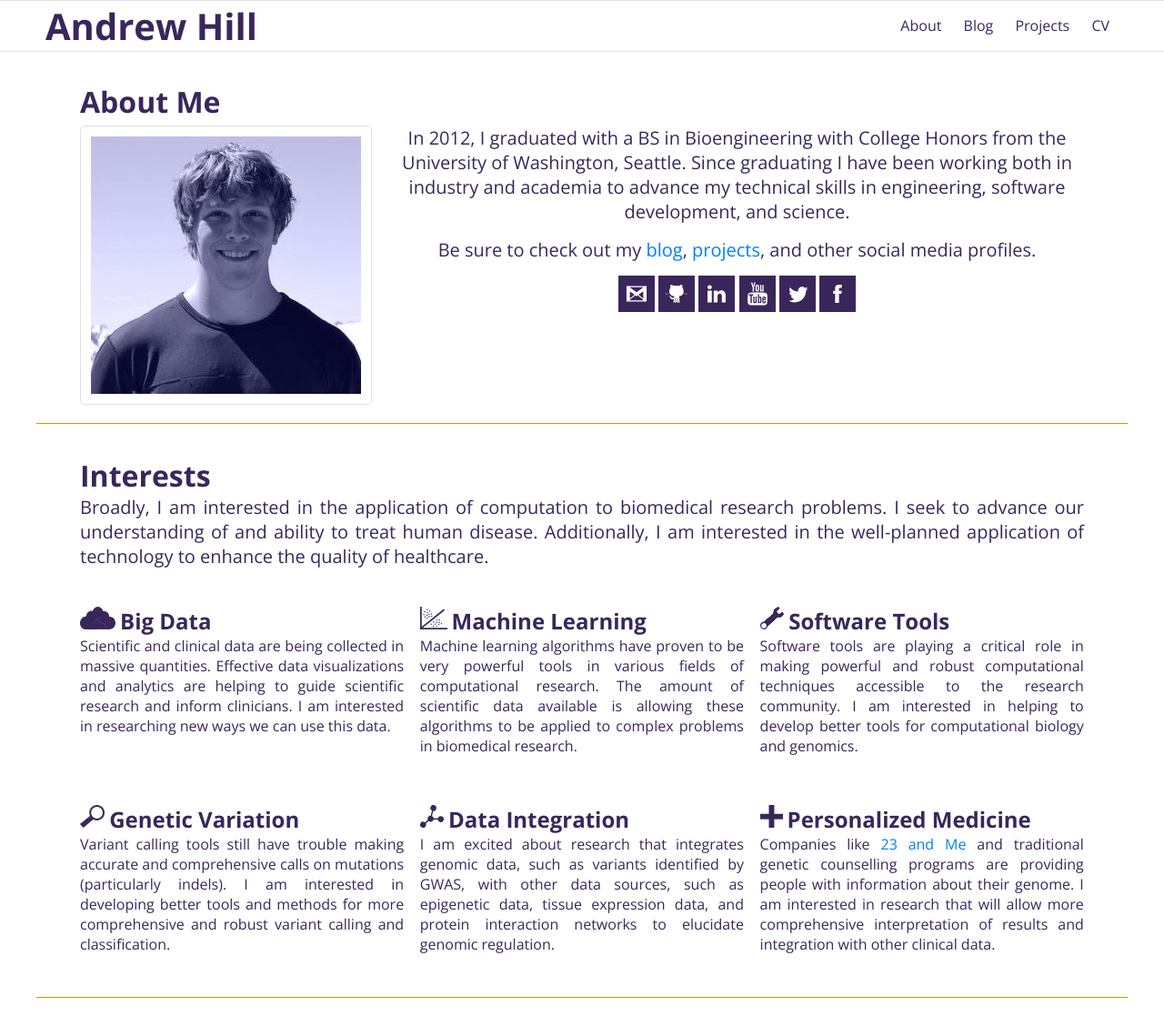
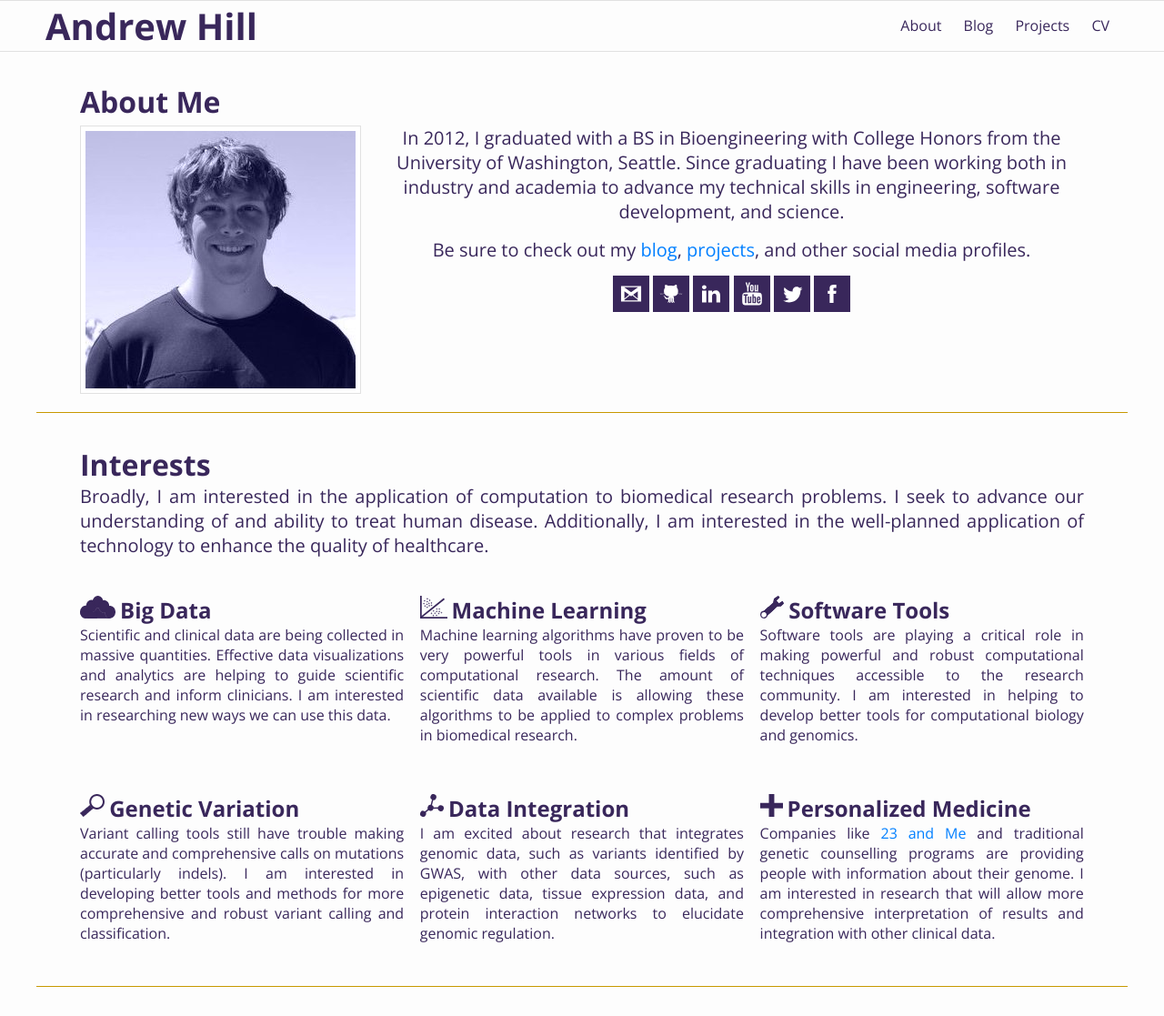
Before and after one commit to andrewhill157/personal-website, a Jekyll site: the page built from index.html, in a window 1280 px wide and 1117 px high. Shown: the whole window at 91% size. Built offline with Jekyll 4.4.1, drawn with Linux system fonts in a browser that asks for light colours; nearby versions of some CDN libraries; Markdown is read by kramdown in place of the engine named in the settings.

Commit message:
Removed most hover behavior for mobile devices. Off-white background color. Cleaner headshot and project thumbnail images. Added scale animation to project thumbnails.

```diff
--- a/css/about.css
+++ b/css/about.css
@@ -7,10 +7,9 @@
     max-width: 90%;
 
     margin-right: 20px;
-    border-radius: 5px;
     background-color: white;
 
-    padding: 11px;
+    padding: 5px;
     border: 1.5px solid #e1e1e1;
     float: left;
 }
--- a/css/navigationBar.css
+++ b/css/navigationBar.css
@@ -5,7 +5,7 @@
 }
 
 #header {
-	background: white;
+	background-color: #FDFDFD;
 
 	border-top: 1px solid #e1e1e1;
 	border-bottom: 1px solid #e1e1e1;
--- a/css/projects.css
+++ b/css/projects.css
@@ -3,15 +3,18 @@
 
   overflow: hidden;
 
-  border: 10px solid white;
   box-shadow: 1px 1px 1px 1px #888888;
+  transition: all .15s;
+  -webkit-transition: all .15s;
+  -moz-transition: all .15s;
+
 }
 
 .projectThumbnailBody img {
   position: relative;
   overflow: hidden;
-  width: 99.5%;
-  border: 1px solid #e1e1e1;
+  width: 100%;
+  background-color: white;
 }
 
 .projectThumbnailBody p {
@@ -26,9 +29,9 @@
   height: 30px;
   width: 95%;
   font-weight: 600;
-  transition: height .2s;
-  -webkit-transition: height .2s;
-  -moz-transition: height .2s;
+  transition: all .15s;
+  -webkit-transition: all .15s;
+  -moz-transition: all .15s;
 }
 
 /*Javascript used to toggle these classes and show/hide descriptions*/
@@ -36,28 +39,12 @@
   opacity: 0;
 }
 
-
-.projectThumbnailBody:hover > p{
-  height: 80px;
-}
-
-.projectThumbnailBody:hover p small  {
-  opacity: 1;
-}
-
-
 .project {
   margin-bottom: 20px;
 }
 
 .projectTitle {
   font-size: 20px;
-}
-
-.projectTitle:hover {
-    cursor: pointer;
-
-    color: #C79900;
 }
 
 .projectBody {
@@ -87,6 +74,34 @@
   margin-right: 3px;
 }
 
+@media(min-device-width: 700px) {
+
+  .projectThumbnailBody:hover {
+    transform:scale(1.03);
+    -moz-transform:scale(1.03);
+    -webkit-transform:scale(1.03);
+    -o-transform:scale(1.03);
+  }
+
+  .projectThumbnailBody:hover > img {
+
+  }
+
+  .projectThumbnailBody:hover > p{
+    height: 90px;
+  }
+
+  .projectThumbnailBody:hover p small  {
+    opacity: 1;
+  }
+
+  .projectTitle:hover {
+    cursor: pointer;
+
+    color: #C79900;
+  }
+
   .projectTitle:hover > .expandIcon {
     background-color: #C79900;
   }
+}
--- a/css/styles.css
+++ b/css/styles.css
@@ -2,7 +2,7 @@
 body {
     color: #39275B;
     font-family: 'Open Sans', sans-serif;
-    background-color: white;
+    background-color: #FDFDFD;
 }
 
 a {
@@ -84,7 +84,7 @@
     margin-top: 55px;
 
     text-align: center;
-    background-color: white;
+    background-color: #FDFDFD;
 }
 
 /*Formatting for sections*/
```
Lines whose indentation alone changed are shown as unchanged.
